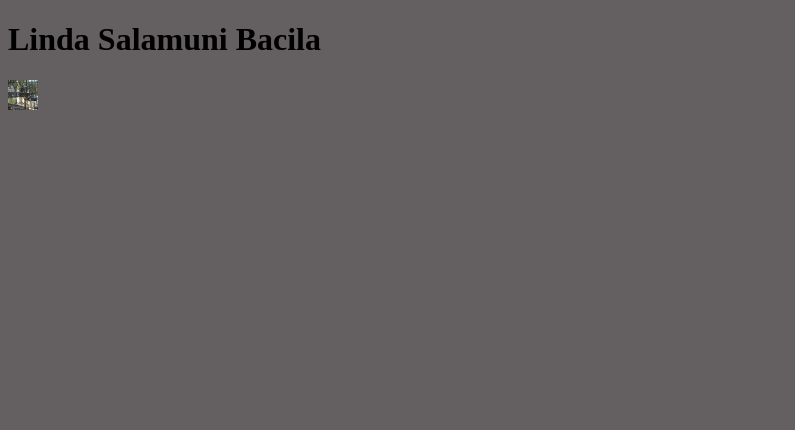
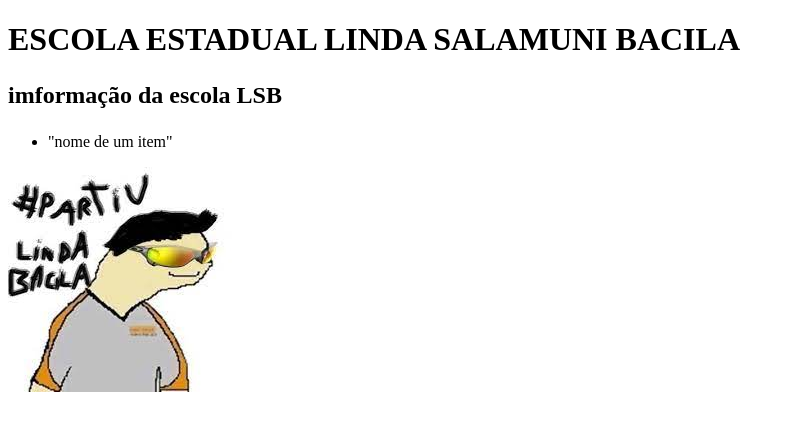
Before and after one commit to maicoramos/siteescola, a plain HTML site: page index.html in a window 1280 px wide. Shown: the whole page, without its empty margins (0-795 px from the left). Drawn offline with Linux system fonts and the light colour scheme.

Commit message:
site escola/ teste 2

```diff
--- a/index.html
+++ b/index.html
@@ -5,18 +5,28 @@
     <meta http-equiv="X-UA-Compatible" content="IE=edge">
     <meta name="viewport" content="width=device-width, initial-scale=1.0">
     <link rel="stylesheet" href="style.css">
-    <title>Site Escola</title>
+    <title>site escola / maico </title>
 </head>
 <body>
     <header>
-    <h1 class="nome da escola"> Linda Salamuni Bacila           </h1>
-   <img  class="imagemescola "src="images (5).jpeg" alt="">
+        <h1 class="NOME DA ESCOLA">
+            ESCOLA ESTADUAL LINDA SALAMUNI BACILA
+        </h1>
+    </header>
+
+    <section><h2> <p>
+imformação da escola LSB
+    </p>
+    </h2>
+    </section>
+    <ul>
+        <li>
+       "nome de um item"
+        </li>
+    </ul>
+     <img src="download (4).jpeg" alt=" meme, um maluco falando partiu linda basila ">
+ <a href="https://www.youtube.com/"> </a>
 
 
-
-
-
-
-</header>
 </body>
 </html>
--- a/style.css
+++ b/style.css
@@ -1,2 +1 @@
-body { background-color: rgb(100, 95, 96);}
-.imagemescola {height: 30px; width: 30px;}
+.NOME DA ESCOLA {color: blue;}
```
Also changed, not shown: download (4).jpeg (added).
